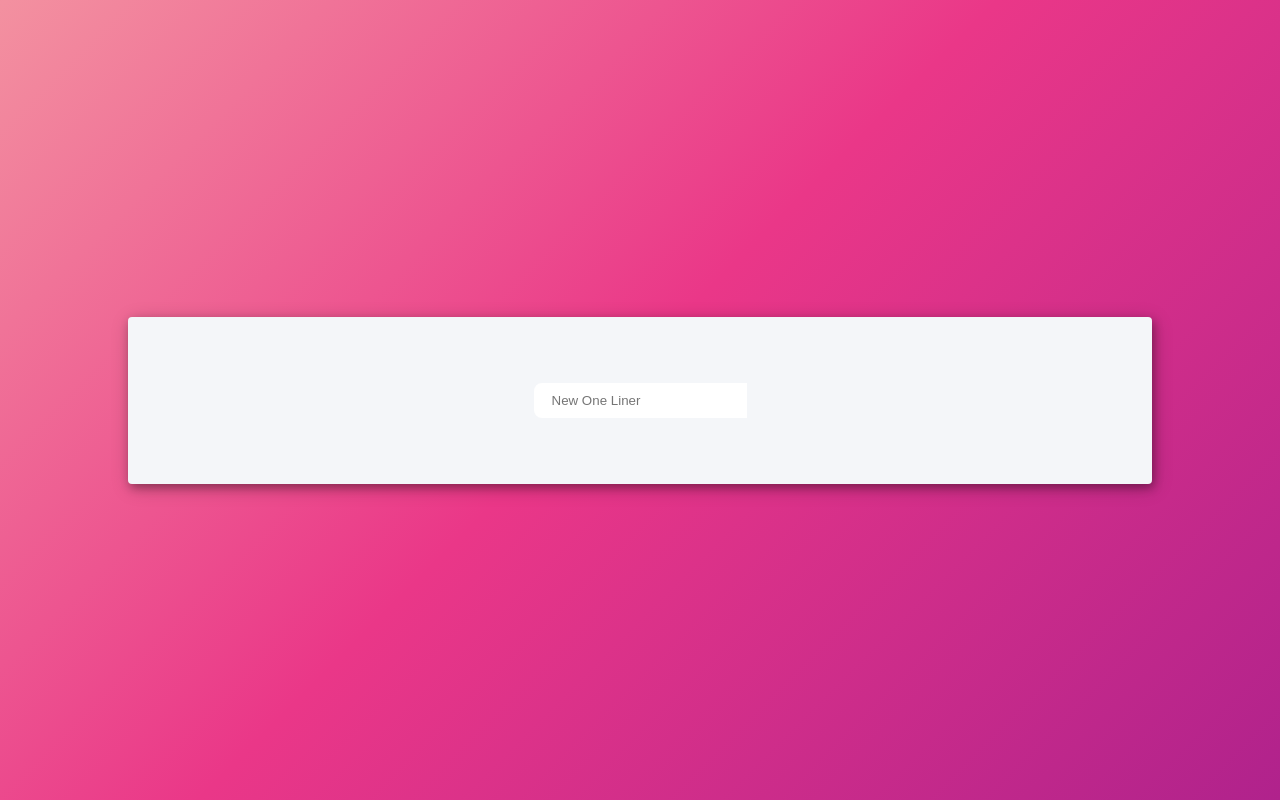
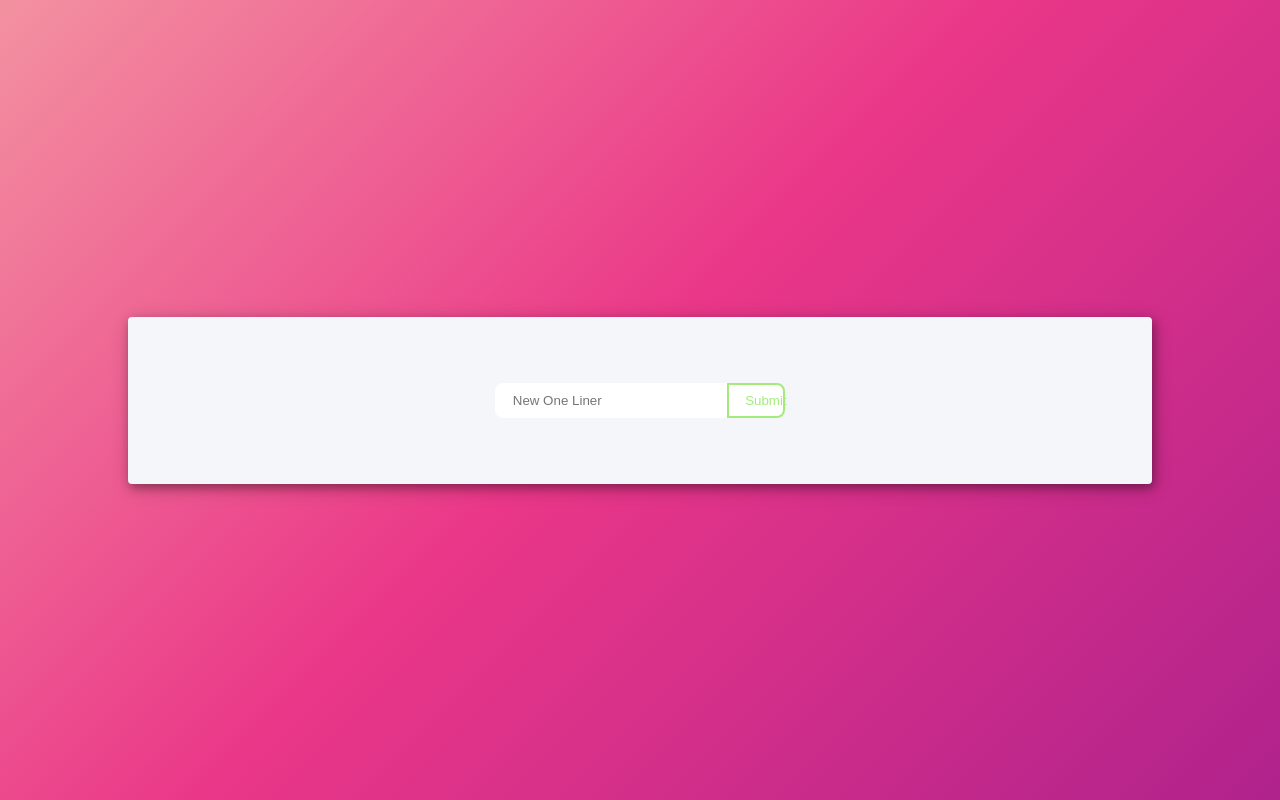
Before and after one commit to ztrouy/chuckle-checklist, a React (Vite) app: page / in a window 1280 px wide. Built offline with nearby package versions, Linux system fonts and the light colour scheme.

Commit message:
Added button to hand user input to POST function

```diff
--- a/src/App.jsx
+++ b/src/App.jsx
@@ -1,8 +1,13 @@
-import { useState } from "react"
+import { useEffect, useState } from "react"
 import "./App.css"
+import { addNewJokeToDB } from "./services/jokeService.jsx"
 
 export const App = () => {
   const [newJoke, setNewJoke] = useState("")
+
+  const submitJoke = async () => {
+    await addNewJokeToDB(newJoke)
+  }
 
   return <div className="joke-add-form">
   <input
@@ -13,5 +18,11 @@ export const App = () => {
       setNewJoke(event.target.value)
     }}
   />
+  <button
+    className="joke-input-submit"
+    onClick={submitJoke}
+  >
+    Submit
+  </button>
   </div>
 }
```
